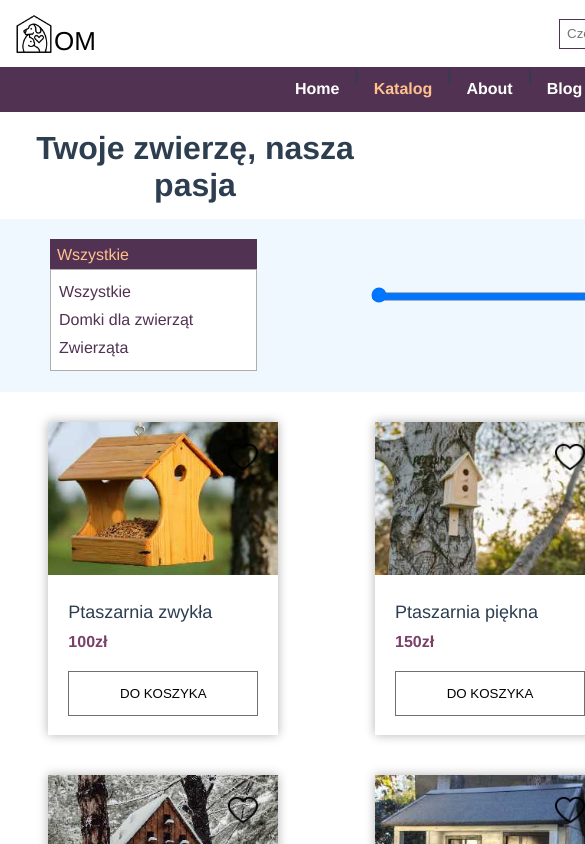
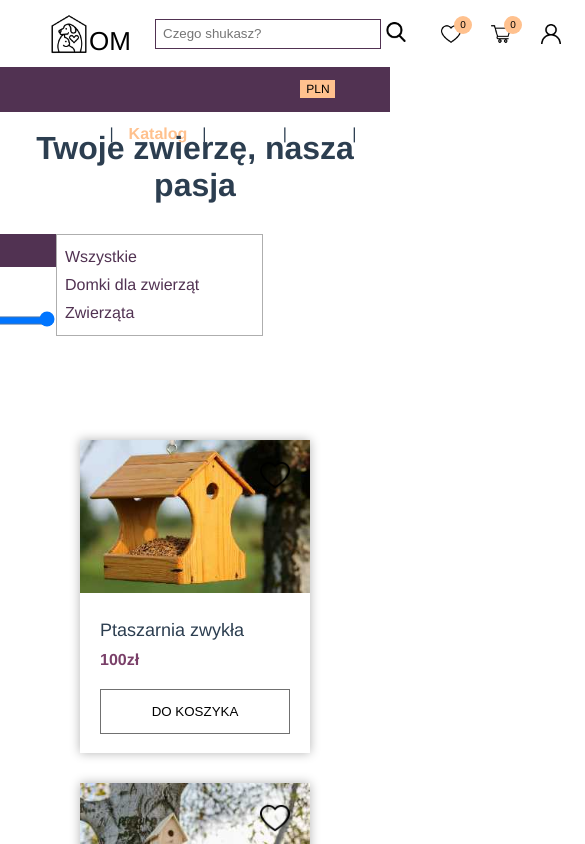
Before and after one commit to MagInventor/shop, a Vue app: page /catalog in a window 390 px wide. Shown: the top 844 px of the page, 585 px wide, since content can reach past the window. Built offline with nearby package versions, Linux system fonts and the light colour scheme; data requests are answered from the project's data file.

Commit message:
refactor: add styles

```diff
--- a/src/App.vue
+++ b/src/App.vue
@@ -26,7 +26,7 @@ export default {
   mounted() {
     let vm = this
     window.addEventListener('resize', function() {
-      if (window.innerWidth > 767) {
+      if (window.innerWidth > 800) {
         vm.SET_DESKTOP()
         console.log('this is desctop')
       } else {
@@ -64,4 +64,22 @@ a {
   text-align: center;
   color: #2c3e50;
 }
+
+@media (max-width: 979px) {
+  .container {
+    width: 768px;
+  }
+}
+
+@media (max-width: 767px) {
+  .container {
+    width: 480px;
+  }
+}
+
+@media (max-width: 479px) {
+  .container {
+    width: 320px;
+  }
+}
 </style>
--- a/src/components/catalog/ProductCard.vue
+++ b/src/components/catalog/ProductCard.vue
@@ -66,7 +66,6 @@ export default {
 .product-card {
   width: 230px;
   height: 313px;
-  margin: 20px;
   box-shadow: 0 0 10px rgb(0 0 0 / 30%);
   display: grid;
   grid-template-rows: auto 180px;
--- a/src/components/catalog/ProductList.vue
+++ b/src/components/catalog/ProductList.vue
@@ -12,7 +12,7 @@
           <input
             type="range"
             min="0"
-            max="1000"
+            max="10000"
             step="50"
             v-model.number="minPrice"
             @change="setRangeSlider"
@@ -148,7 +148,7 @@ export default {
 .product-setup {
   background: aliceblue;
   margin-top: 15px;
-  padding: 20px 50px 30px 50px;
+  padding: 20px 21px 30px 16px;
   display: grid;
   grid-auto-flow: column;
   grid-template-columns: 305px auto 229px;
@@ -156,9 +156,11 @@ export default {
 }
 
 .list-default {
-  margin-top: 10px;
+  margin-top: 40px;
   display: grid;
-  grid-template-columns: repeat(3, 1fr);
+  grid-template-columns: repeat(4, 230px);
+  grid-gap: 30px 20px;
+  justify-content: center;
   justify-items: center;
 }
 
@@ -209,4 +211,61 @@ input[type=range]::-webkit-slider-thumb {
 .range-values {
   float: left;
 }
+
+
+@media (max-width: 979px) {
+ .list-default {
+    grid-template-columns: repeat(3, 230px);
+  }
+
+  .product-setup {
+    padding: 20px 21px 30px 16px;
+    grid-template-columns: repeat(3, 230px);
+  }
+    .list-default {
+    grid-template-columns: repeat(2, 230px);
+  }
+
+  .container .product-setup {
+    margin-top: 30px;
+    display: grid;
+    justify-content: center;
+  }
+
+  .product-setup {
+    background: transparent;
+    height: 120px;
+    padding: 46px 0 0 0;
+    grid-template-rows: repeat(3, 30px);
+  }
+
+  .range-slider {
+    margin: auto 0px;
+  }
+
+  .product-select__options {
+    margin-left: 206px;
+    margin-top: -30px;
+    color: #513252;
+  }
+
+  .range-values {
+    margin-top: 50px;
+    text-align: left;
+  }
+
+  .range-slider input[type=range] {
+    width: 205px;
+  }
+}
+
+@media (max-width: 767px) {
+
+}
+
+@media (max-width: 479px) {
+  .list-default {
+    grid-template-columns: repeat(1, 230px);
+  }
+}
 </style>
--- a/src/components/header/CurrencyExchange.vue
+++ b/src/components/header/CurrencyExchange.vue
@@ -101,4 +101,19 @@ export default {
   color: #fff;
 }
 
+@media (max-width: 979px) {
+
+}
+
+@media (max-width: 767px) {
+  .currency-current {
+    position: absolute;
+    top: -32px;
+    right: 15px;
+  }
+}
+
+@media (max-width: 479px) {
+
+}
 </style>
--- a/src/components/header/NavMenu.vue
+++ b/src/components/header/NavMenu.vue
@@ -1,11 +1,18 @@
 <template>
   <nav>
     <div class="container">
-      <router-link to="/">Home</router-link> |
-      <router-link to="/catalog">Katalog</router-link> |
-      <router-link to="/about">About</router-link> |
-      <router-link to="/blog">Blog</router-link> |
-      <router-link to="/contacts">Contacts</router-link>
+      <div class="header-tab-menu" id="tab">
+        <button class="btn-tab-menu">
+           <img class="menu-img" src="../../assets/icons/menu.png" alt="menu">
+        </button>
+      </div>
+      <div class="navmenu">
+        <router-link to="/">Home</router-link> |
+        <router-link to="/catalog">Katalog</router-link> |
+        <router-link to="/about">About</router-link> |
+        <router-link to="/blog">Blog</router-link> |
+        <router-link to="/contacts">Contacts</router-link>
+      </div>
     </div>
   </nav>
 </template>
@@ -18,6 +25,12 @@ export default {
 </script>
 
 <style>
+.navmenu {
+  display: grid;
+  grid-auto-flow: column;
+  align-items: center;
+}
+
 nav {
   height: 45px;
   background: #513252;
@@ -42,4 +55,49 @@ nav a:hover {
 nav a.router-link-exact-active {
   color: #ffc18e;
 }
+
+.btn-tab-menu {
+  display: none;
+  background: transparent;
+  border: transparent;
+  cursor: pointer;
+}
+
+@media (max-width: 979px) {
+
+}
+
+@media (max-width: 767px) {
+  .navmenu {
+/*    display: none;*/
+  }
+
+  nav .container {
+    display: grid;
+    justify-content: start;
+  }
+  .header-tab-menu {
+    width: 25px;
+    height: 25px;
+    margin: 10px 17px;
+  }
+
+  .btn-tab-menu {
+    width: 25px;
+    height: 25px;
+    background: #fff;
+/*    display: block;*/
+    border-radius: 2px;
+  }
+
+  .menu-img {
+    width: 25px;
+    height: 24px;
+  }
+}
+
+@media (max-width: 479px) {
+
+}
+
 </style>
```
Also changed, not shown: src/components/catalog/ProductSelect.vue (+12 -0 lines), src/assets/icons/menu.png (added).
